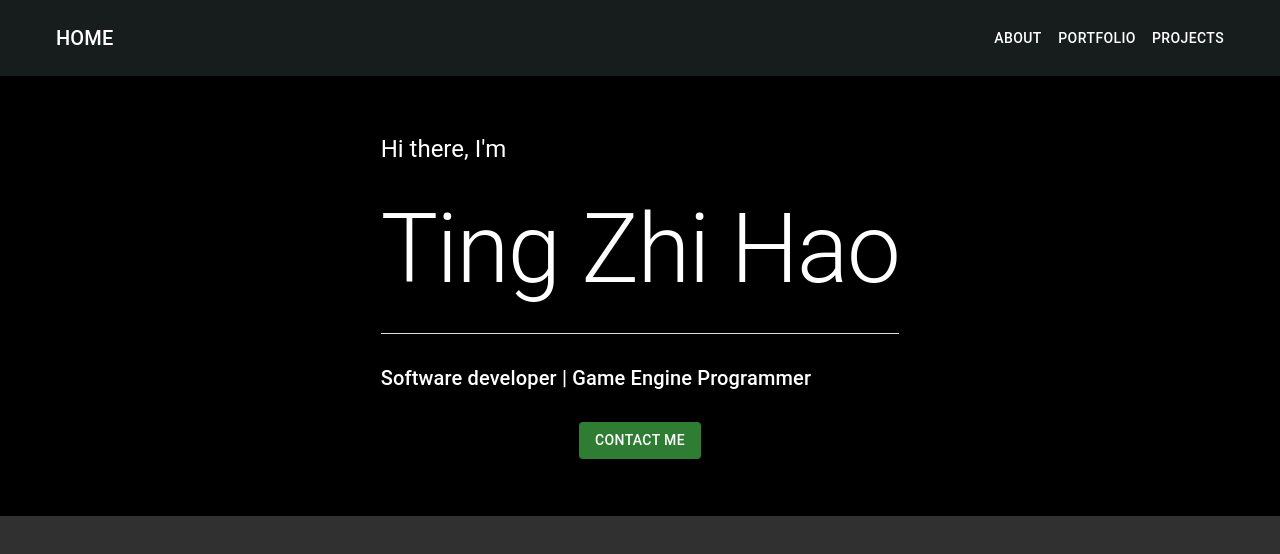
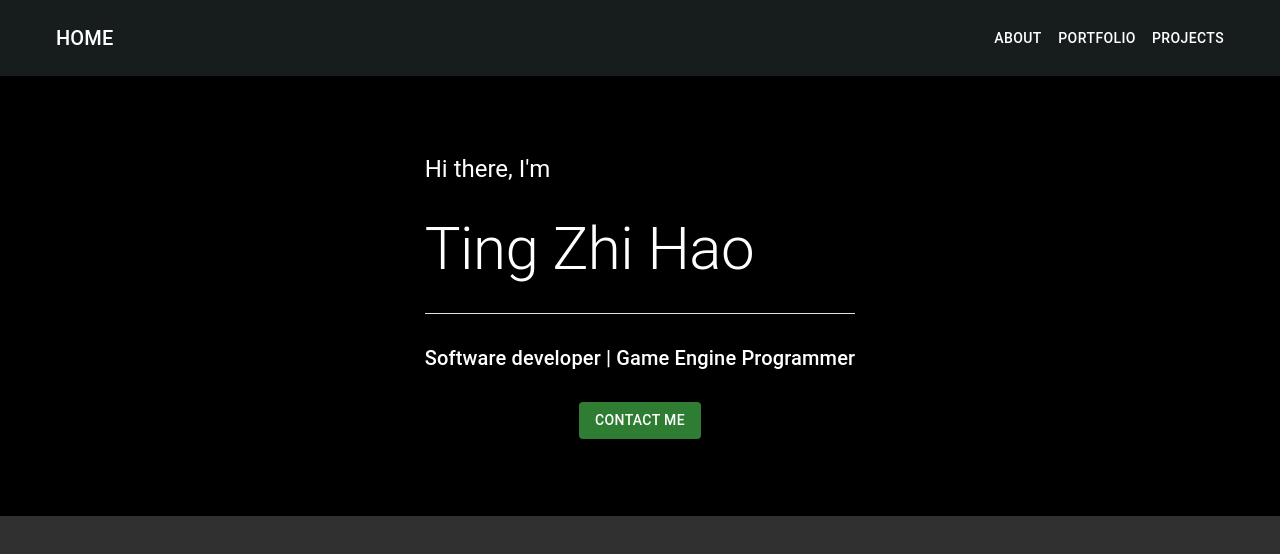
Before and after one commit to zhihao95/zh-portfolio, a React (Create React App) app: page /#/ in a window 1280 px wide. Shown: the top 554 px of the page. Built offline with nearby package versions, Linux system fonts and the light colour scheme.

Commit message:
editted banner text size

```diff
--- a/src/pages/Home/Home.jsx
+++ b/src/pages/Home/Home.jsx
@@ -20,7 +20,6 @@ const bannerStack = {
   alignItems: "center",
   justifyContent: "center",
   display: { xs: "flex", md : "flex" },
-
   width: "100vh",
 };
 
@@ -31,7 +30,7 @@ const Home = () => {
         <Box sx={bannerStack}>
           <Stack spacing={3.5}  >
             <Typography variant="h5">Hi there, I'm</Typography>
-            <Typography variant="h1">Ting Zhi Hao</Typography>
+            <Typography variant="h2">Ting Zhi Hao</Typography>
             <Divider color="white" orientation="horizontal" flexItem />
             <Typography variant="h6">
               Software developer | Game Engine Programmer
```
